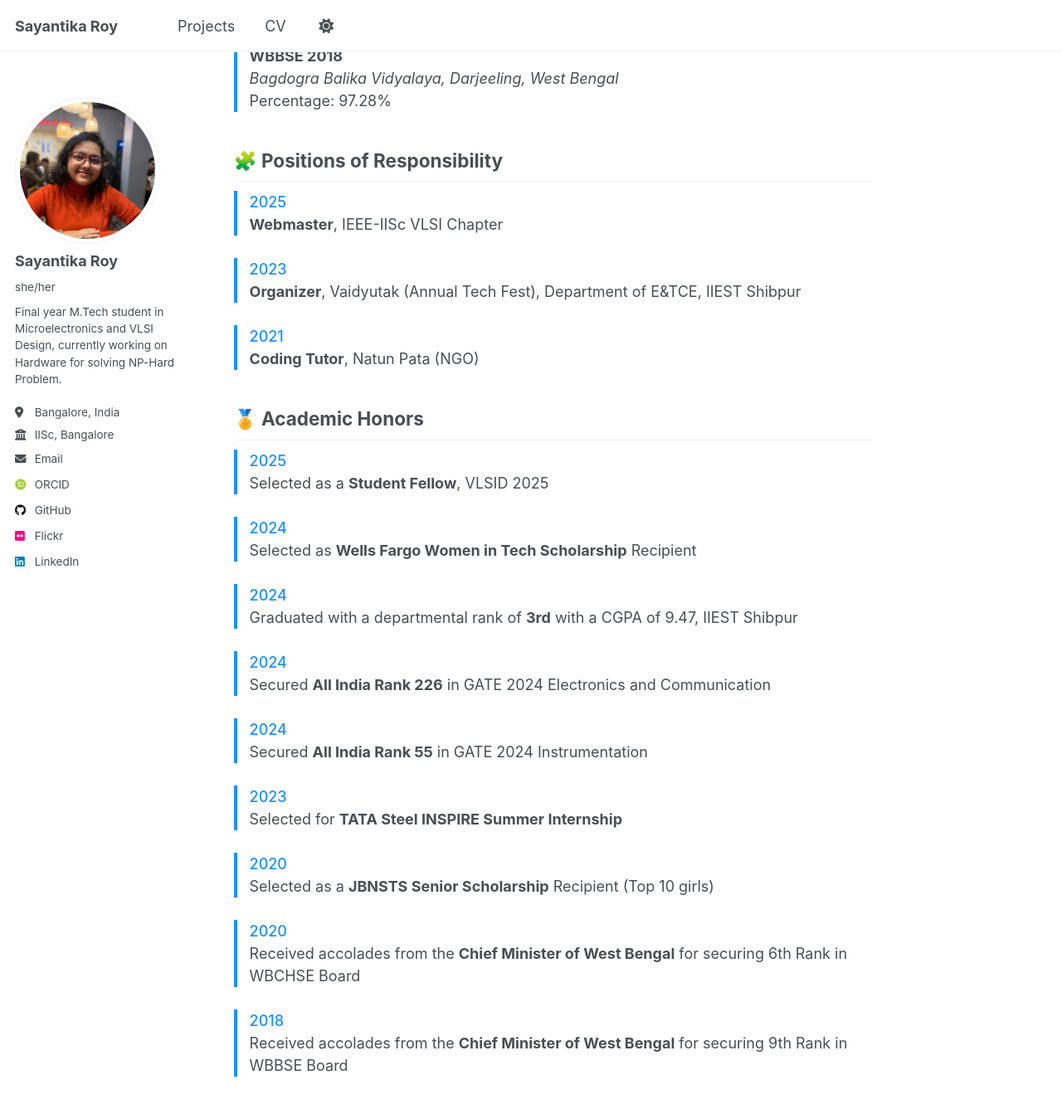
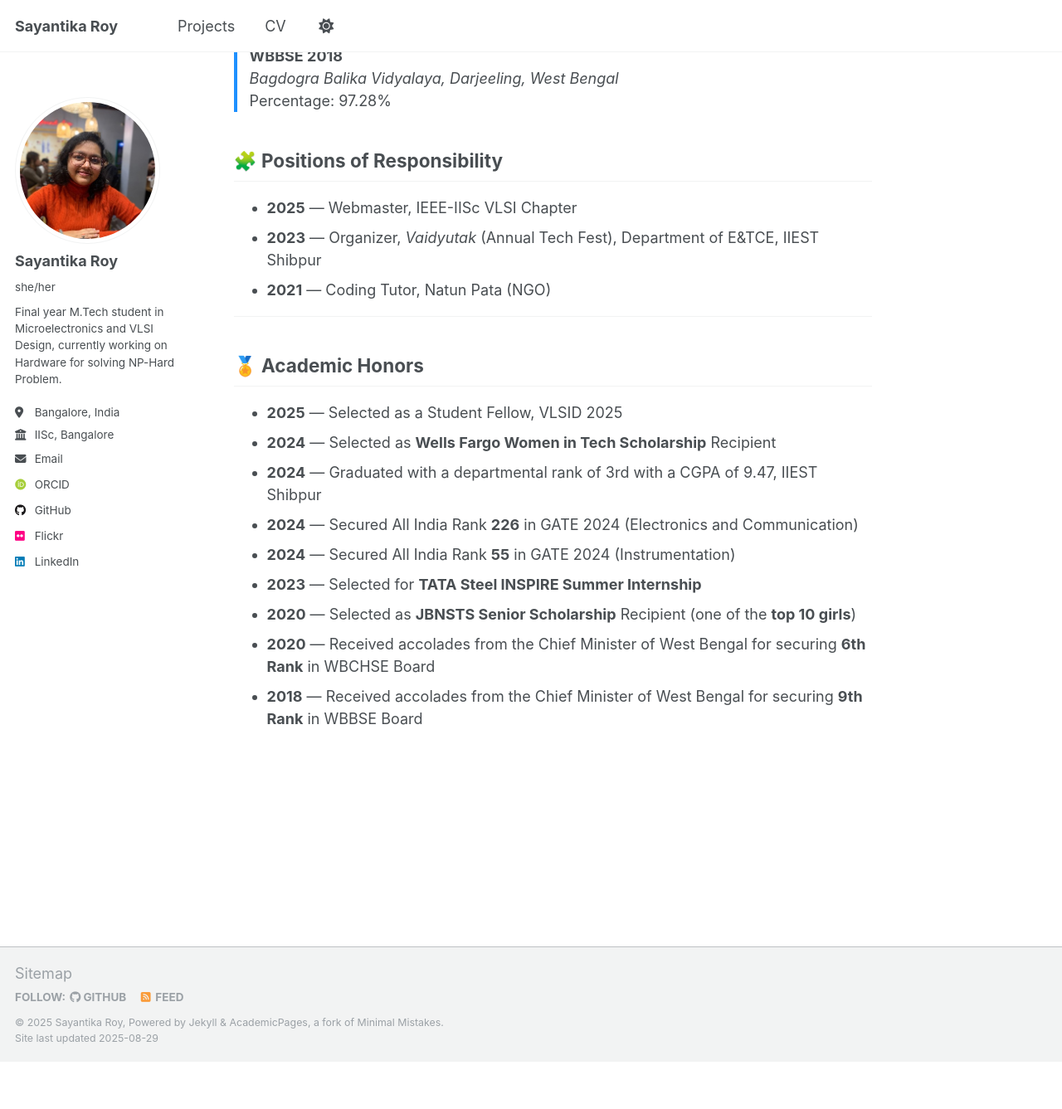
Before and after one commit to sayo-134/sayantika-roy.github.io, a Jekyll site: the page built from _pages/cv-json.md, in a window 1280 px wide and 1400 px high, scrolled down 960 px. Shown: the top 1337 px of the window at 83% size. Built offline with Jekyll 4.4.1, drawn with Linux system fonts in a browser that asks for light colours; some web fonts are replaced; after the commit the page ends 2240 px from its top, so only the background shows below that.

Commit message:
Update cv-json.md

```diff
--- a/_pages/cv-json.md
+++ b/_pages/cv-json.md
@@ -71,64 +71,20 @@ redirected_from:
 
 ## 🧩 Positions of Responsibility
 
-<div class="cv-border">
-  <span class="cv-highlight">2025</span><br>
-  <strong>Webmaster</strong>, IEEE-IISc VLSI Chapter
-</div>
+- **2025** — Webmaster, IEEE-IISc VLSI Chapter
+- **2023** — Organizer, *Vaidyutak* (Annual Tech Fest), Department of E&TCE, IIEST Shibpur
+- **2021** — Coding Tutor, Natun Pata (NGO)
 
-<div class="cv-border">
-  <span class="cv-highlight">2023</span><br>
-  <strong>Organizer</strong>, Vaidyutak (Annual Tech Fest), Department of E&TCE, IIEST Shibpur
-</div>
-
-<div class="cv-border">
-  <span class="cv-highlight">2021</span><br>
-  <strong>Coding Tutor</strong>, Natun Pata (NGO)
-</div>
+---
 
 ## 🏅 Academic Honors
 
-<div class="cv-border">
-  <span class="cv-highlight">2025</span><br>
-  Selected as a <strong>Student Fellow</strong>, VLSID 2025
-</div>
-
-<div class="cv-border">
-  <span class="cv-highlight">2024</span><br>
-  Selected as <strong>Wells Fargo Women in Tech Scholarship</strong> Recipient
-</div>
-
-<div class="cv-border">
-  <span class="cv-highlight">2024</span><br>
-  Graduated with a departmental rank of <strong>3rd</strong> with a CGPA of 9.47, IIEST Shibpur
-</div>
-
-<div class="cv-border">
-  <span class="cv-highlight">2024</span><br>
-  Secured <strong>All India Rank 226</strong> in GATE 2024 Electronics and Communication
-</div>
-
-<div class="cv-border">
-  <span class="cv-highlight">2024</span><br>
-  Secured <strong>All India Rank 55</strong> in GATE 2024 Instrumentation
-</div>
-
-<div class="cv-border">
-  <span class="cv-highlight">2023</span><br>
-  Selected for <strong>TATA Steel INSPIRE Summer Internship</strong>
-</div>
-
-<div class="cv-border">
-  <span class="cv-highlight">2020</span><br>
-  Selected as a <strong>JBNSTS Senior Scholarship</strong> Recipient (Top 10 girls)
-</div>
-
-<div class="cv-border">
-  <span class="cv-highlight">2020</span><br>
-  Received accolades from the <strong>Chief Minister of West Bengal</strong> for securing 6th Rank in WBCHSE Board
-</div>
-
-<div class="cv-border">
-  <span class="cv-highlight">2018</span><br>
-  Received accolades from the <strong>Chief Minister of West Bengal</strong> for securing 9th Rank in WBBSE Board
-</div>
+- **2025** — Selected as a Student Fellow, VLSID 2025
+- **2024** — Selected as **Wells Fargo Women in Tech Scholarship** Recipient
+- **2024** — Graduated with a departmental rank of 3rd with a CGPA of 9.47, IIEST Shibpur
+- **2024** — Secured All India Rank **226** in GATE 2024 (Electronics and Communication)
+- **2024** — Secured All India Rank **55** in GATE 2024 (Instrumentation)
+- **2023** — Selected for **TATA Steel INSPIRE Summer Internship**
+- **2020** — Selected as **JBNSTS Senior Scholarship** Recipient (one of the **top 10 girls**)
+- **2020** — Received accolades from the Chief Minister of West Bengal for securing **6th Rank** in WBCHSE Board
+- **2018** — Received accolades from the Chief Minister of West Bengal for securing **9th Rank** in WBBSE Board
```
